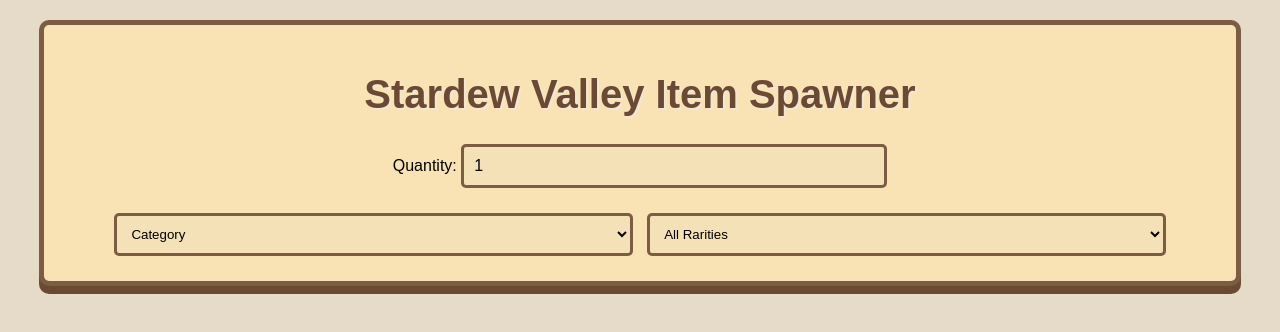
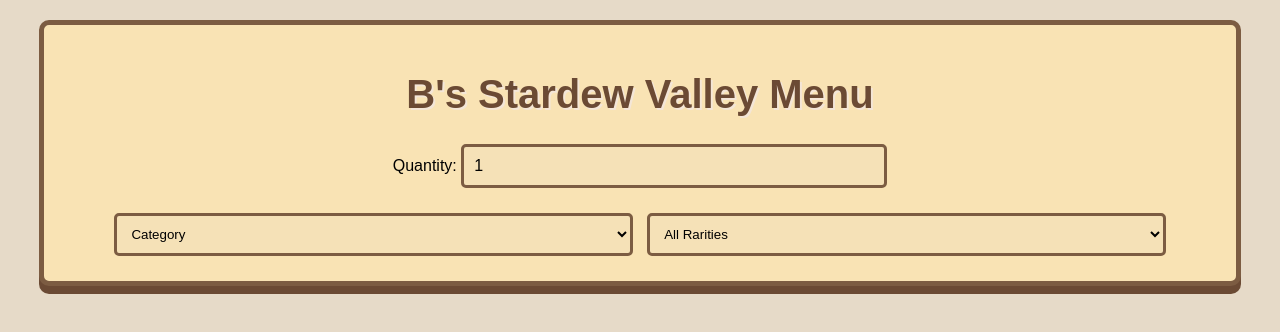
Before and after one commit to BV0073194/StardewValleyMenu, a plain HTML site: page index.html in a window 1280 px wide. Drawn offline with Linux system fonts and the light colour scheme.

Commit message:
Update index.html

```diff
--- a/index.html
+++ b/index.html
@@ -110,7 +110,7 @@
 <body>
 
 <div class="container">
-    <h1>Stardew Valley Item Spawner</h1>
+    <h1>B's Stardew Valley Menu</h1>
 
     <div class="spawn-form">
         <label for="quantity">Quantity:</label>
```
